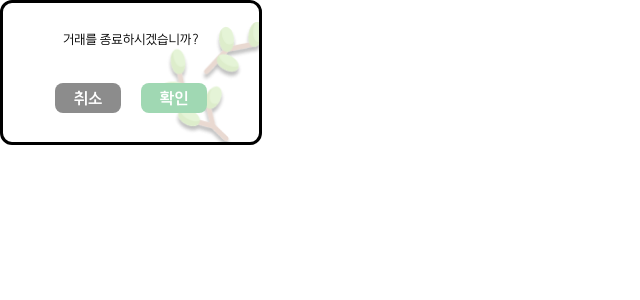
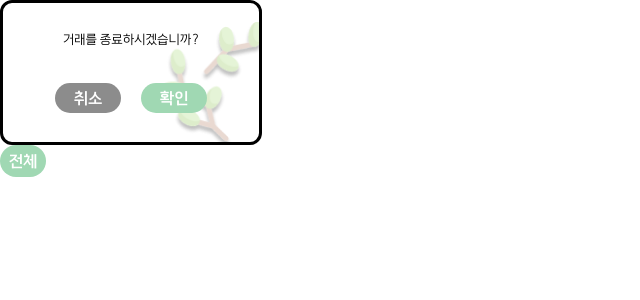
Before and after one commit to makeUgreat/Fullerting, a React (Vite) app in the folder frontend/: page /trade in a window 1280 px wide. Shown: the top 300 px of the page, without its empty margins (0-640 px from the left). Built offline with nearby package versions, Linux system fonts and the light colour scheme.

Commit message:
[feat] : 메뉴바에 사용할 버튼 완성

```diff
--- a/frontend/src/App.tsx
+++ b/frontend/src/App.tsx
@@ -15,7 +15,7 @@ function App() {
   return (
     <>
       <QueryClientProvider client={queryClient}>
-        <ReactQueryDevtools />
+        {/* <ReactQueryDevtools /> */}
         <Provider>
           <ThemeProvider theme={theme}>
             <GlobalStyle />
--- a/frontend/src/components/Trade/finishModal.tsx
+++ b/frontend/src/components/Trade/finishModal.tsx
@@ -66,6 +66,7 @@ const CheckButton = ({ onClick, text }: ButtonType) => {
       onClick={onClick}
       fontWeight="bold"
       text={text}
+      borderRadius={6.25}
     />
   );
 };
@@ -79,6 +80,7 @@ const CancleButton = ({ onClick, text }: ButtonType) => {
       onClick={onClick}
       fontWeight="bold"
       text={text}
+      borderRadius={6.25}
     />
   );
 };
--- /dev/null
+++ b/frontend/src/components/Trade/menuBarButton.tsx
@@ -0,0 +1,25 @@
+import styled from "styled-components";
+import Button from "../common/Button/primaryButton";
+
+interface ButtonType {
+  onClick: () => void;
+  text: string;
+  backgroundColor: string;
+}
+
+const MenuBarButton = ({ onClick, text, backgroundColor }: ButtonType) => {
+  return (
+    <Button
+      width={2.875}
+      height={2}
+      color="#ffffff"
+      backgroundColor={backgroundColor}
+      onClick={onClick}
+      fontWeight="bold"
+      text={text}
+      borderRadius={6.25}
+    />
+  );
+};
+
+export default MenuBarButton;
--- a/frontend/src/components/Trade/menuButton.tsx
+++ /dev/null
@@ -1,5 +0,0 @@
-const MenuButton = () => {
-  return;
-};
-
-export default MenuButton;
--- a/frontend/src/components/common/Button/primaryButton.tsx
+++ b/frontend/src/components/common/Button/primaryButton.tsx
@@ -10,14 +10,14 @@ interface ButtonProps {
   padding?: string;
   text?: string;
   color?: string;
+  borderRadius?: number;
 }
-
 const ColorStyle = styled.button<ButtonProps>`
   background-color: ${(props: ButtonProps) => props.backgroundColor};
   width: ${(props: ButtonProps) => `${props.width}rem`};
   height: ${(props: ButtonProps) => `${props.height}rem`};
   font-weight: ${(props: ButtonProps) => `${props.fontWeight}`};
-  border-radius: 0.5rem;
+  border-radius: ${(props: ButtonProps) => `${props.borderRadius}rem`};
   font-size: 1rem;
   color: white;
 `;
@@ -31,6 +31,7 @@ const Button = (props: ButtonProps) => {
         height={props.height}
         fontWeight={props.fontWeight}
         backgroundColor={props.backgroundColor}
+        borderRadius={props.borderRadius}
       >
         {props.text}
       </ColorStyle>
--- a/frontend/src/pages/trade/trade.tsx
+++ b/frontend/src/pages/trade/trade.tsx
@@ -1,7 +1,18 @@
 import CheckModal from "../../components/Trade/finishModal";
+import MenuBarButton from "../../components/Trade/menuBarButton";
 
+const handelMenuBarClick = () => {};
 const TradePage = () => {
-  return <CheckModal CheckText="거래를 종료하시겠습니까?"></CheckModal>;
+  return (
+    <>
+      <CheckModal CheckText="거래를 종료하시겠습니까?"></CheckModal>
+      <MenuBarButton
+        onClick={handelMenuBarClick}
+        text="전체"
+        backgroundColor="#A0D8B3"
+      />
+    </>
+  );
 };
 
 export default TradePage;
```
